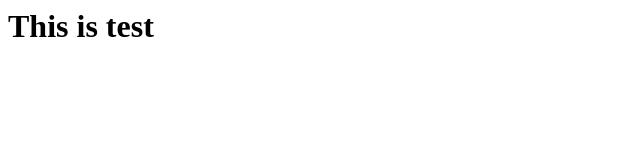
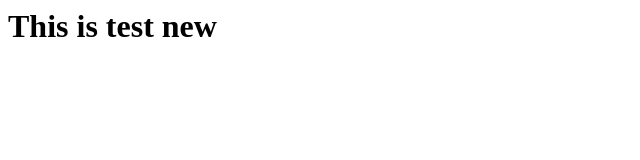
Before and after one commit to pratiiik/devops, a plain HTML site: page index.html in a window 1280 px wide. Shown: the full height of the page, 0-640 px from the left. Drawn offline with Linux system fonts and the light colour scheme.

Commit message:
Update index.html
trying to generate new trigger in jenkins

```diff
--- a/index.html
+++ b/index.html
@@ -1 +1 @@
-<h1> This is test </h1>
+<h1> This is test new </h1>
```
